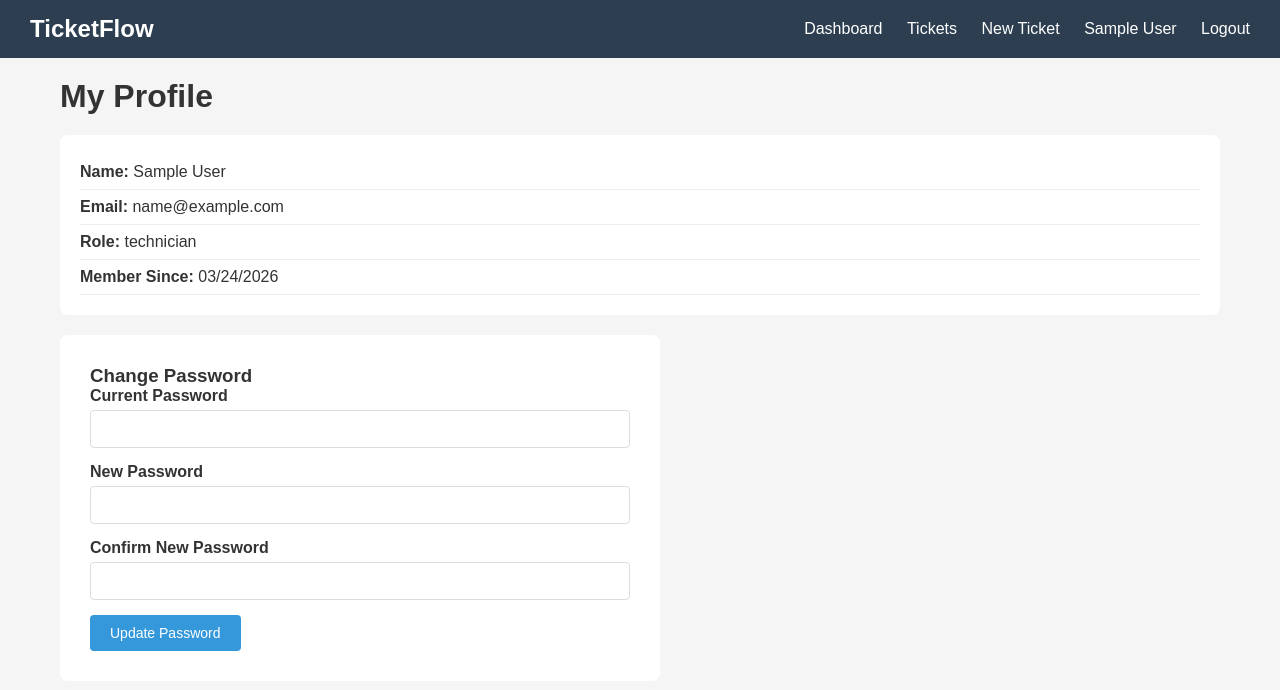
After one commit to kevindzit/TicketFlow, a Flask app: page /profile in a window 1280 px wide. The commit adds this page. Shown: the top 690 px of the page. Run offline with Flask 3, Linux system fonts and the light colour scheme; the visitor is signed in with stand-in values (Sample User, id 1).

Commit message:
Add login validation, session handling, and user profile page
Improved login form with input validation and remember me. Added
redirect to next page after login. Created profile page with
password change functionality. Added profile link to navbar.

```diff
--- a/app/routes/auth.py
+++ b/app/routes/auth.py
@@ -12,13 +12,20 @@ def login():
         return redirect(url_for('dashboard.index'))
 
     if request.method == 'POST':
-        email = request.form.get('email')
-        password = request.form.get('password')
+        email = request.form.get('email', '').strip()
+        password = request.form.get('password', '')
+
+        if not email or not password:
+            flash('Please enter both email and password', 'error')
+            return render_template('login.html')
 
         user = User.query.filter_by(email=email).first()
 
         if user and bcrypt.checkpw(password.encode('utf-8'), user.password_hash.encode('utf-8')):
-            login_user(user)
+            login_user(user, remember=True)
+            next_page = request.args.get('next')
+            if next_page:
+                return redirect(next_page)
             return redirect(url_for('dashboard.index'))
         else:
             flash('Invalid email or password', 'error')
@@ -29,4 +36,34 @@ def login():
 @login_required
 def logout():
     logout_user()
+    flash('You have been logged out', 'success')
     return redirect(url_for('auth.login'))
+
+@auth_bp.route('/profile')
+@login_required
+def profile():
+    return render_template('profile.html')
+
+@auth_bp.route('/profile/password', methods=['POST'])
+@login_required
+def change_password():
+    current_pw = request.form.get('current_password', '')
+    new_pw = request.form.get('new_password', '')
+    confirm_pw = request.form.get('confirm_password', '')
+
+    if not bcrypt.checkpw(current_pw.encode('utf-8'), current_user.password_hash.encode('utf-8')):
+        flash('Current password is incorrect', 'error')
+        return redirect(url_for('auth.profile'))
+
+    if len(new_pw) < 6:
+        flash('New password must be at least 6 characters', 'error')
+        return redirect(url_for('auth.profile'))
+
+    if new_pw != confirm_pw:
+        flash('New passwords do not match', 'error')
+        return redirect(url_for('auth.profile'))
+
+    current_user.password_hash = bcrypt.hashpw(new_pw.encode('utf-8'), bcrypt.gensalt()).decode('utf-8')
+    db.session.commit()
+    flash('Password updated successfully', 'success')
+    return redirect(url_for('auth.profile'))
--- a/app/templates/base.html
+++ b/app/templates/base.html
@@ -17,6 +17,7 @@
             {% if current_user.role == 'admin' %}
             <a href="{{ url_for('admin.technicians') }}">Technicians</a>
             {% endif %}
+            <a href="{{ url_for('auth.profile') }}">{{ current_user.name }}</a>
             <a href="{{ url_for('auth.logout') }}">Logout</a>
         </div>
     </nav>
--- /dev/null
+++ b/app/templates/profile.html
@@ -0,0 +1,39 @@
+{% extends "base.html" %}
+{% block title %}Profile{% endblock %}
+{% block content %}
+<h1>My Profile</h1>
+
+<div class="ticket-info">
+    <div class="info-row">
+        <strong>Name:</strong> {{ current_user.name }}
+    </div>
+    <div class="info-row">
+        <strong>Email:</strong> {{ current_user.email }}
+    </div>
+    <div class="info-row">
+        <strong>Role:</strong> {{ current_user.role }}
+    </div>
+    <div class="info-row">
+        <strong>Member Since:</strong> {{ current_user.created_at.strftime('%m/%d/%Y') }}
+    </div>
+</div>
+
+<div class="ticket-form" style="margin-top: 20px;">
+    <h3>Change Password</h3>
+    <form method="POST" action="{{ url_for('auth.change_password') }}">
+        <div class="form-group">
+            <label for="current_password">Current Password</label>
+            <input type="password" id="current_password" name="current_password" required>
+        </div>
+        <div class="form-group">
+            <label for="new_password">New Password</label>
+            <input type="password" id="new_password" name="new_password" required>
+        </div>
+        <div class="form-group">
+            <label for="confirm_password">Confirm New Password</label>
+            <input type="password" id="confirm_password" name="confirm_password" required>
+        </div>
+        <button type="submit" class="btn">Update Password</button>
+    </form>
+</div>
+{% endblock %}
```
